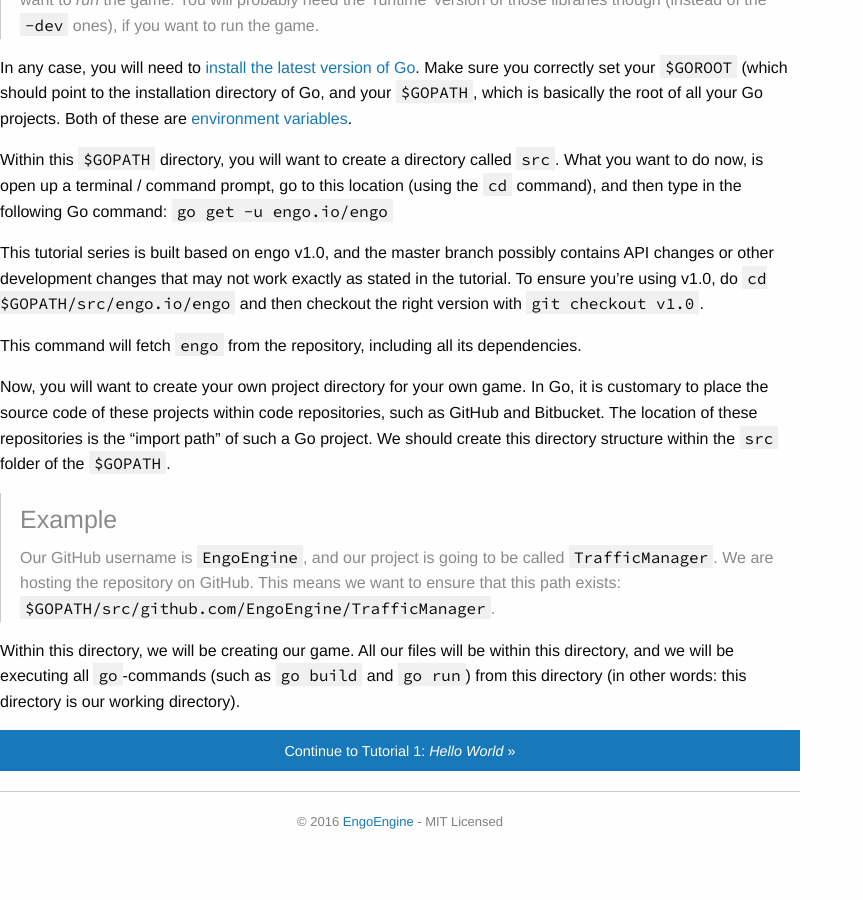
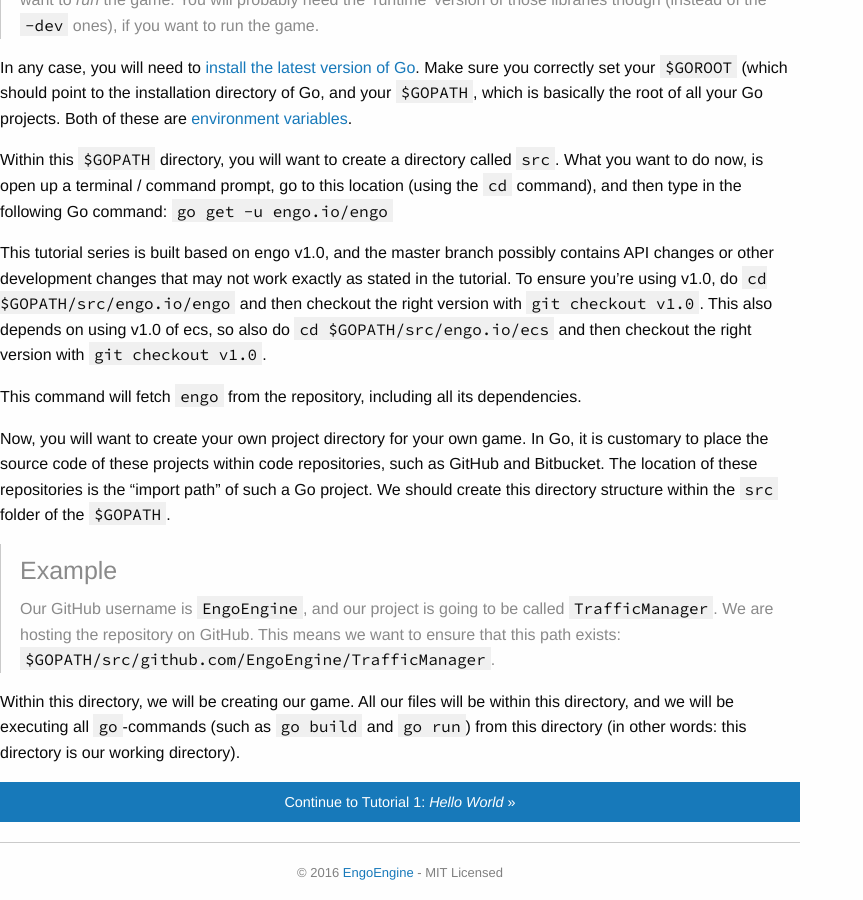
Before and after one commit to EngoEngine/engoengine.github.io, a Jekyll site: the page built from tutorials/_posts/2016-04-08-foreword.md, in a window 1280 px wide and 900 px high, scrolled down 1688 px. Shown: the whole window, without its empty margins (0-863 px from the left). Built offline with Jekyll 4.4.1, drawn with Linux system fonts in a browser that asks for light colours; nearby versions of some CDN libraries; before the commit the page ends 2537 px from its top, so only the background shows below that.

Commit message:
added checkout v1.0 of ecs

```diff
--- a/tutorials/_posts/2016-04-08-foreword.md
+++ b/tutorials/_posts/2016-04-08-foreword.md
@@ -68,7 +68,8 @@ up a terminal / command prompt, go to this location (using the `cd` command), an
 
 This tutorial series is built based on engo v1.0, and the master branch possibly contains API changes or other
 development changes that may not work exactly as stated in the tutorial. To ensure you're using v1.0, do
-`cd $GOPATH/src/engo.io/engo` and then checkout the right version with `git checkout v1.0`.
+`cd $GOPATH/src/engo.io/engo` and then checkout the right version with `git checkout v1.0`. This also depends
+on using v1.0 of ecs, so also do `cd $GOPATH/src/engo.io/ecs` and then checkout the right version with `git checkout v1.0`.
 
 This command will fetch `engo` from the repository, including all its dependencies.
 
```
